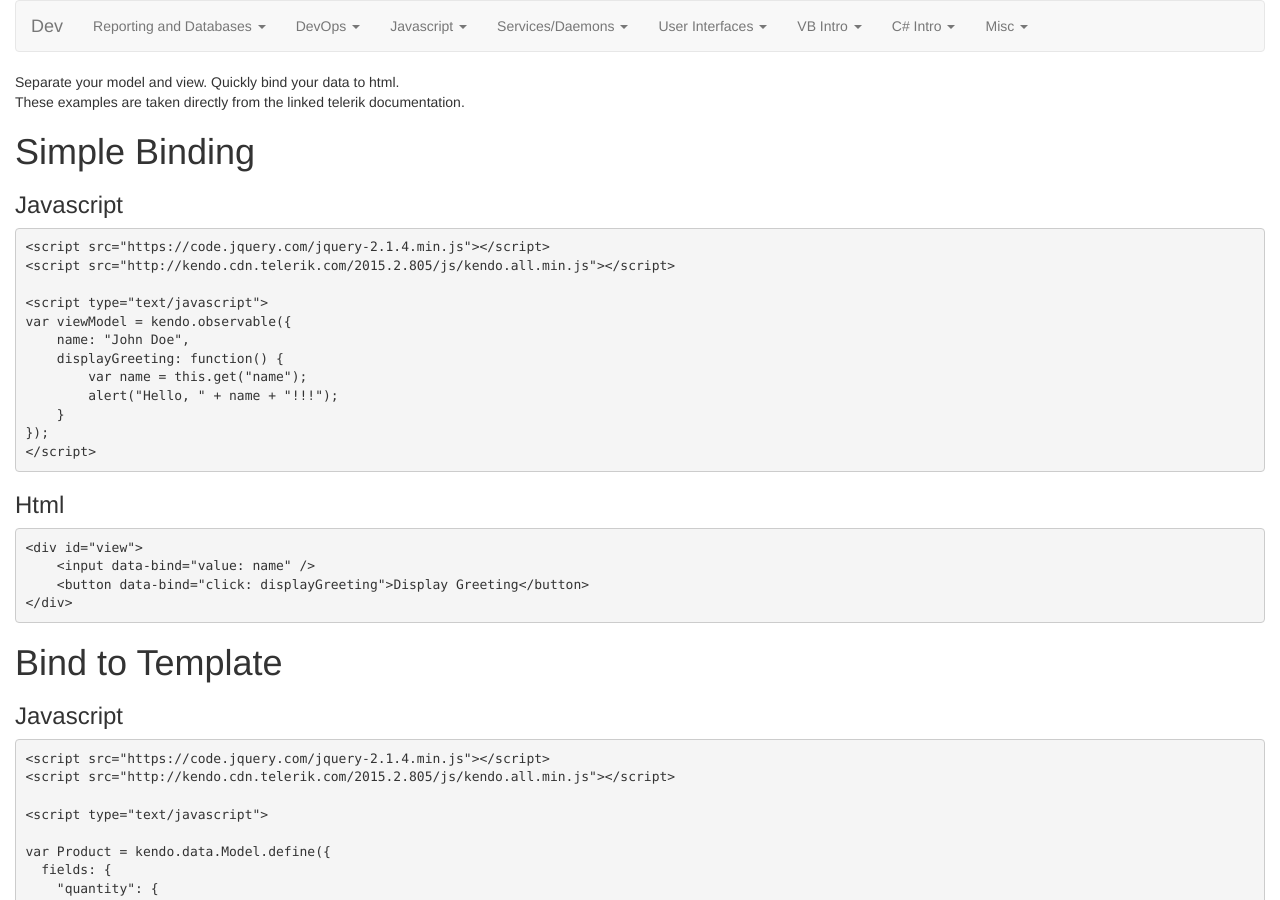
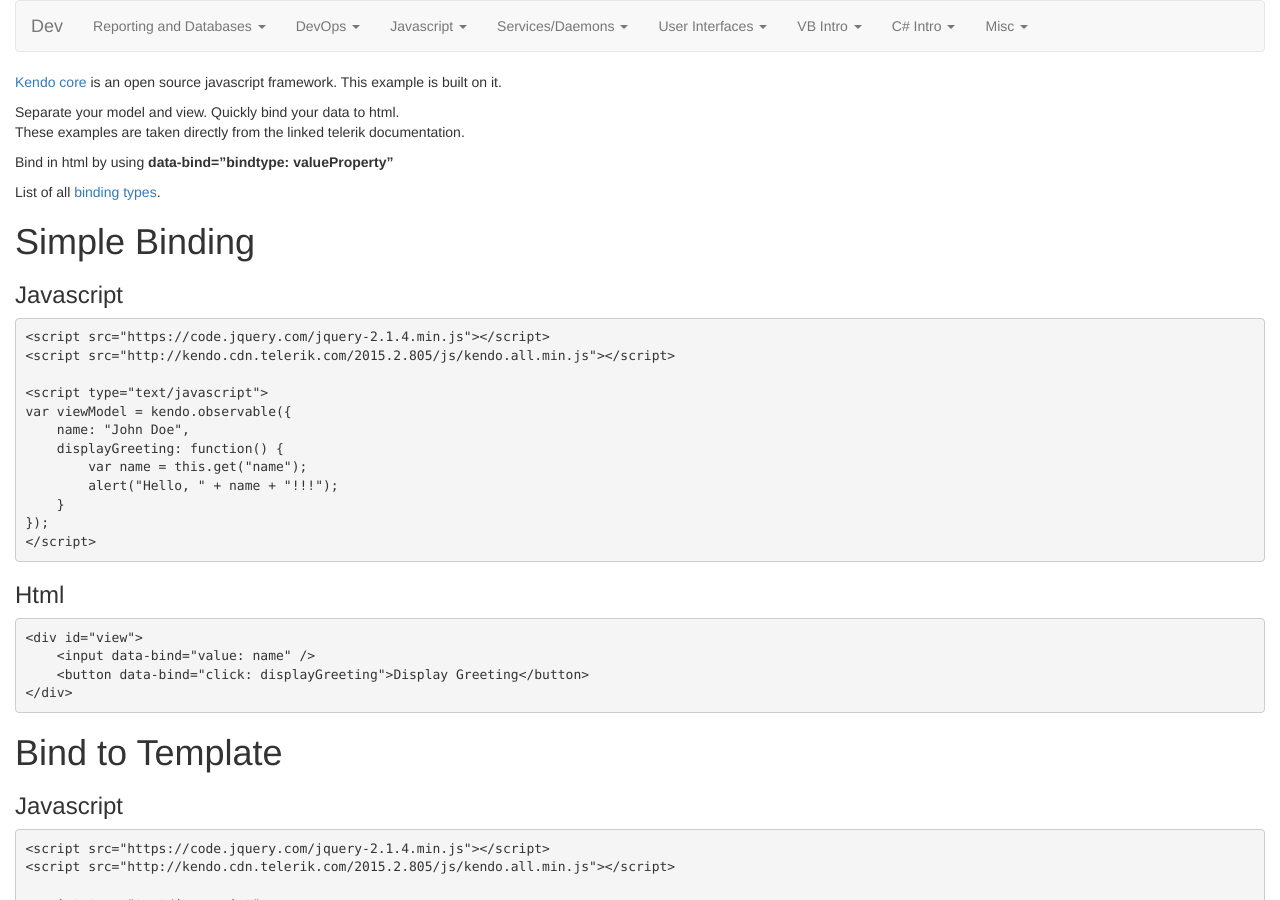
Before and after one commit to majorsilence/Dev, a Jekyll site: the page built from docs/Javascript/kendo-mvvm.md, in a window 1280 px wide and 900 px high. Built offline with Jekyll 4.4.1, drawn with Linux system fonts in a browser that asks for light colours; nearby versions of some CDN libraries; Markdown is read by kramdown in place of the engine named in the settings; some of the changed text lies outside the part shown.

Commit message:
Add binding info.

```diff
--- a/docs/Javascript/kendo-mvvm.md
+++ b/docs/Javascript/kendo-mvvm.md
@@ -3,10 +3,14 @@ layout: base
 title: Kendo MVVM
 ---
 
+[Kendo core](https://github.com/telerik/kendo-ui-core) is an open source javascript framework.   This example is built on it.
+
 Separate your model and view.  Quickly bind your data to html.
 These examples are taken directly from the linked telerik documentation.
 
+Bind in html by using __data-bind="bindtype: valueProperty"__
 
+List of all [binding types](http://docs.telerik.com/KENDO-UI/framework/mvvm/bindings/attr).
 
 # Simple Binding
 
```
Also changed, not shown: other parts of docs/Javascript/kendo-mvvm.md (+1 -1 lines).
